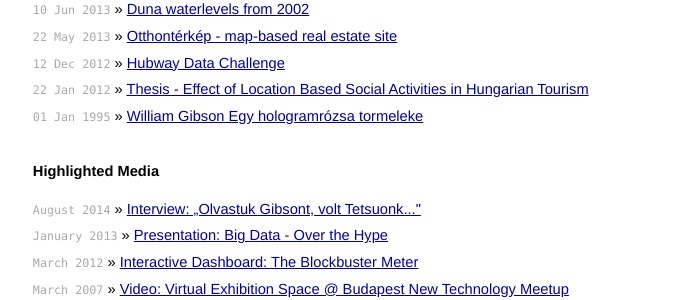
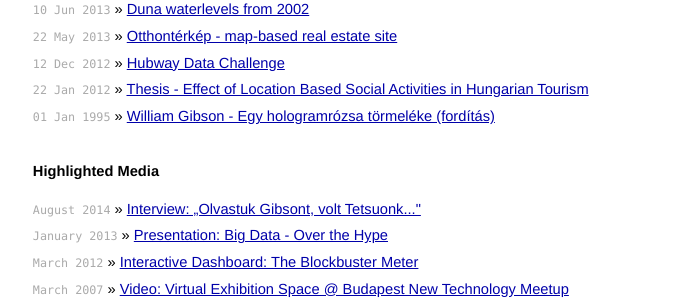
Before and after one commit to mojombo/mojombo.github.io, a Jekyll site: the page built from index.html, in a window 1280 px wide. Shown: the part 268-568 px from the top of the page, without its empty margins (299-979 px from the left). Built offline with Jekyll 4.4.1, drawn with Linux system fonts in a browser that asks for light colours; Markdown is read by kramdown in place of the engine named in the settings.

Commit message:
Update 1995-1-1-William_Gibson_Egy_hologramrozsa_tormeleke.md

```diff
--- a/_posts/1995-1-1-William_Gibson_Egy_hologramrozsa_tormeleke.md
+++ b/_posts/1995-1-1-William_Gibson_Egy_hologramrozsa_tormeleke.md
@@ -1,6 +1,6 @@
 ---
 layout: post
-title: William Gibson Egy hologramrózsa tormeleke
+title: William Gibson - Egy hologramrózsa törmeléke (fordítás)
 ---
 
 William Gibson: Egy hologramrózsa törmeléke
```
